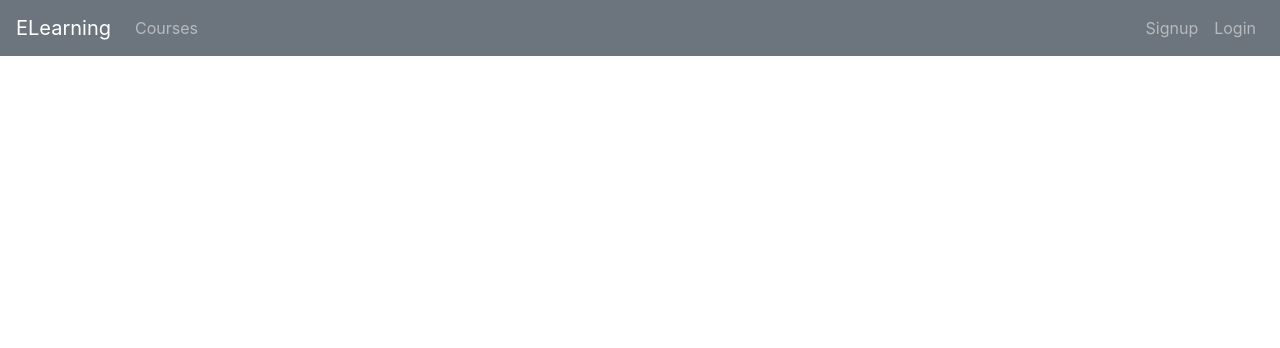
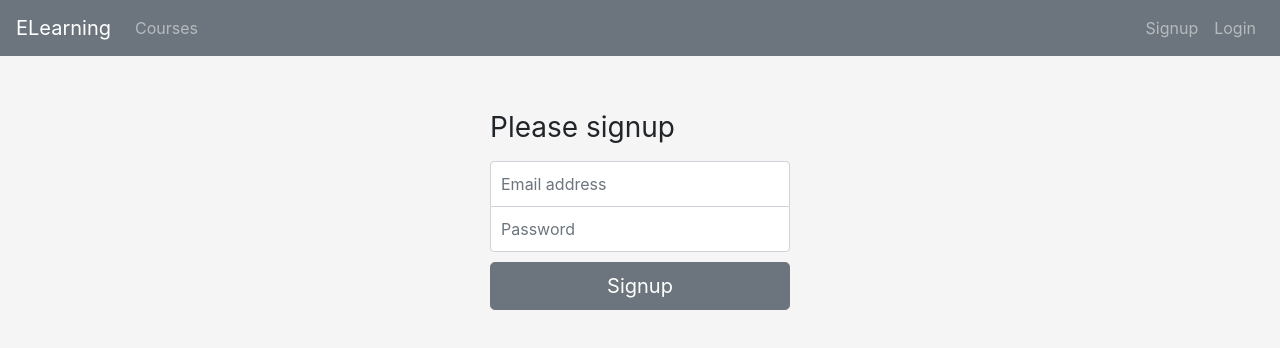
Before and after one commit to lasse1900/react-prisma-apollo, a React (Create React App) app in the folder client/: page /signup in a window 1280 px wide. Shown: the top 348 px of the page. Built offline with nearby package versions, Linux system fonts and the light colour scheme.

Commit message:
client signup user

```diff
--- a/client/src/App.js
+++ b/client/src/App.js
@@ -14,6 +14,7 @@ function App() {
       <Switch>
         <Route exact path="/" component={Courses}></Route>
         <Route exact path="/login" component={Auth}></Route>
+        <Route exact path="/signup" component={Auth}></Route>
         <Route exact path="/create" component={CreateCourse}></Route>
         <Route exact path="/course/:id/edit" component={EditCourse} />
       </Switch>
--- a/client/src/components/Auth.js
+++ b/client/src/components/Auth.js
@@ -8,30 +8,47 @@ import { AUTH_TOKEN } from '../constants'
 class Auth extends Component {
   state = {
     email: '',
-    password: ''
+    password: '',
+    loginStatus: false // check the route of the app it should be login or signup
+  }
+  componentDidMount() {
+    console.log(this.props)
+  }
+  static getDerivedStateFromProps(props) {
+    const { path } = props.match
+    if (path === '/login') {
+      return { loginStatus: true }
+    } else {
+      return { loginStatus: false }
+    }
   }
   onChangeHandler = e => {
     const name = e.target.name;
     const value = e.target.value;
     this.setState({ [name]: value });
   };
-  onSubmitHandler = async (login, e) => {
+  onSubmitHandler = async (authMutate, e) => {
     e.preventDefault()
-    const authResults = await login()
-    localStorage.setItem(AUTH_TOKEN, authResults.data.login.token)
+    const authResults = await authMutate()
+    if (this.state.loginStatus) {
+      localStorage.setItem(AUTH_TOKEN, authResults.data.login.token)
+    } else {
+      localStorage.setItem(AUTH_TOKEN, authResults.data.signup.token)
+    }
     this.props.history.push('/')
   }
   render() {
     const { email, password } = this.state
+    const { loginStatus } = this.state
     return (
-      <Mutation mutation={LOGIN_MUTATION} variables={{ email, password }}>
-        {(login, { data, error, loading }) => {
+      <Mutation mutation={loginStatus ? LOGIN_MUTATION : SIGNUP_MUTATION} variables={{ email, password }}>
+        {(authMutate, { data, error, loading }) => {
           if (error) return <div>Error</div>
           if (loading) return <div>...Loading</div>
           return (
             <div className="auth-form">
-              <form className="form-signin" onSubmit={this.onSubmitHandler.bind(this, login)}>
-                <h1 className="h3 mb-3 font-weight-normal">Please sign in</h1>
+              <form className="form-signin" onSubmit={this.onSubmitHandler.bind(this, authMutate)}>
+                <h1 className="h3 mb-3 font-weight-normal">Please {loginStatus ? 'login' : 'signup'} </h1>
                 <label htmlFor="inputEmail" className="sr-only">Email address</label>
                 <input
                   name="email"
@@ -54,7 +71,10 @@ class Auth extends Component {
                   onChange={this.onChangeHandler}
                   required
                 />
-                <button className="btn btn-lg btn-secondary btn-block" type="submit">Sign in</button>
+                <button
+                  className="btn btn-lg btn-secondary btn-block"
+                  type="submit">
+                  {loginStatus ? 'Login' : 'Signup'}</button>
               </form>
             </div>
           )
@@ -63,6 +83,16 @@ class Auth extends Component {
     )
   }
 }
+export const SIGNUP_MUTATION = gql`
+mutation Signup($email: String!, $password: String!){
+  signup(email: $email, password: $password){
+    token
+    user {
+      id
+    }
+  }
+}
+`;
 export const LOGIN_MUTATION = gql`
 mutation Login($email: String!, $password: String!){
   login(email: $email, password: $password){
```
